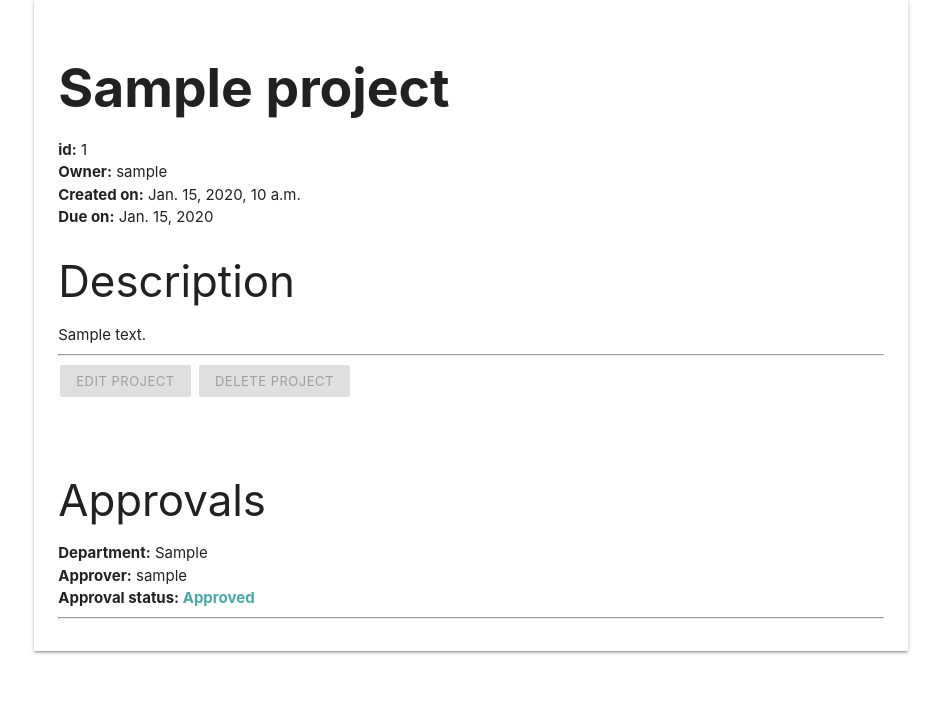
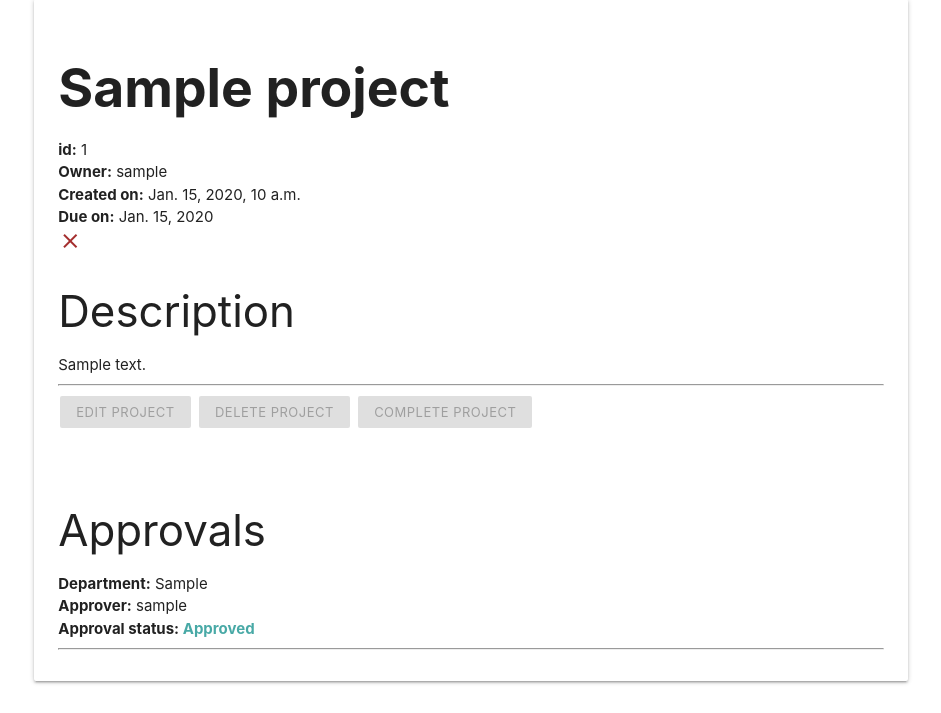
Before and after one commit to jannis-kiriasis/the-checklistar, a Django app: a page that uses templates/project-details.html in a window 1280 px wide. Shown: the part 209-922 px from the top of the page, without its empty margins (169-1110 px from the left). Run offline with Django 3.2, Linux system fonts and the light colour scheme; tables that the repository leaves empty hold one stand-in row (values such as "Sample post"); some libraries are stand-ins or nearby versions; some web fonts are replaced.

Commit message:
Add project complete buttons, logic and indicator in templates

```diff
--- a/project_management/urls.py
+++ b/project_management/urls.py
@@ -9,4 +9,6 @@ urlpatterns = [
     path('edit/<project_id>', views.EditProject, name='edit'),
     path('approve/<projectApproval_id>', views.ApproveProject, name='approve'),
     path('delete/<project_id>', views.DeleteProject, name='delete'),
+    path('complete/<project_id>', views.CompleteProject, name='complete'),
+
 ]
--- a/project_management/views.py
+++ b/project_management/views.py
@@ -10,7 +10,7 @@ from .forms import ProjectForm, ApproverForm, CommentForm, ApproverFormSet, Edit
 
 
 def ProjectList(request):
-    projects = Project.objects.order_by('-date_created')
+    projects = Project.objects.order_by('status','due')
     projectId = Project.objects.values_list('id')
     approvals = ProjectApproval.objects.all()
 
@@ -148,3 +148,13 @@ def DeleteProject(request, project_id):
     project = get_object_or_404(Project, id=project_id)
     project.delete()
     return redirect('dashboard')
+
+
+# view to complete the projcts in the project-details template
+
+
+def CompleteProject(request, project_id):
+    project = get_object_or_404(Project, id=project_id)
+    project.status = not 0
+    project.save()
+    return redirect('dashboard')
--- a/templates/project-details.html
+++ b/templates/project-details.html
@@ -18,21 +18,36 @@
           {% if project.document.url %}
           <p><span class="bold">File:</span><a href=" {{ project.document.url }}" download target="_blank"> Open attachment</a></p>
           {% endif %}
+          <div>
+            {% if project.status == 0 %}
+            <p class="not-approved">
+                <i class="material-icons">clear</i>
+            </p>
+            {% else %}
+            <p class="approved">
+                <i class="material-icons">check_circle
+                </i>
+            </p>
+            {% endif %}
+        </div>
           <h3>Description</h3>
           {{ project.description }}
 
           <!-- Project actions edit and delete -->
-          {% if user == project.owner %}
+          {% if user == project.owner and project.status == 0 %}
           <div>
             <hr>
             <a href="/edit/{{ project.id }}" class="btn btn-small">EDIT PROJECT</a>
             <a href="/delete/{{ project.id }}" class="btn btn-small red">DELETE PROJECT</a>
+            <a href="/complete/{{ project.id }}" class="btn btn-small tan">COMPLETE PROJECT</a>
+
           </div>
           {% else %}
           <div>
             <hr>
             <a href="/edit/{{ project.id }}" class="btn btn-small disabled">EDIT PROJECT</a>
             <a href="/delete/{{ project.id }}" class="btn btn-small red disabled">DELETE PROJECT</a>
+            <a href="/complete/{{ project.id }}" class="btn btn-small tan disabled">COMPLETE PROJECT</a>
           </div>
           {% endif %}
 
```
Also changed, not shown: templates/dashboard.html (+28 -3 lines).
